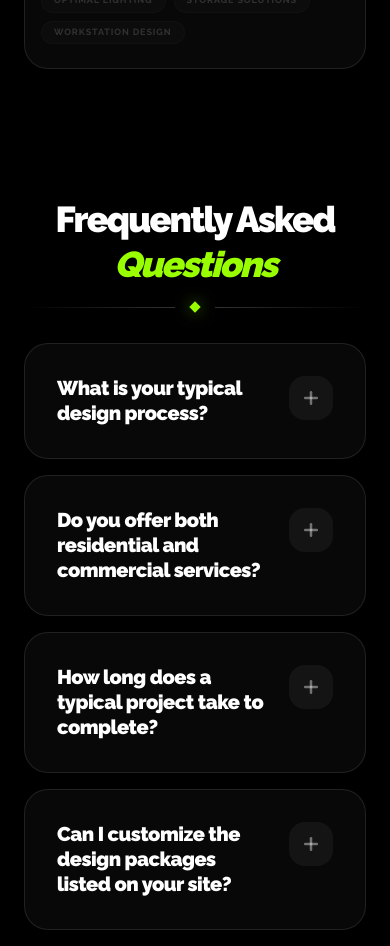
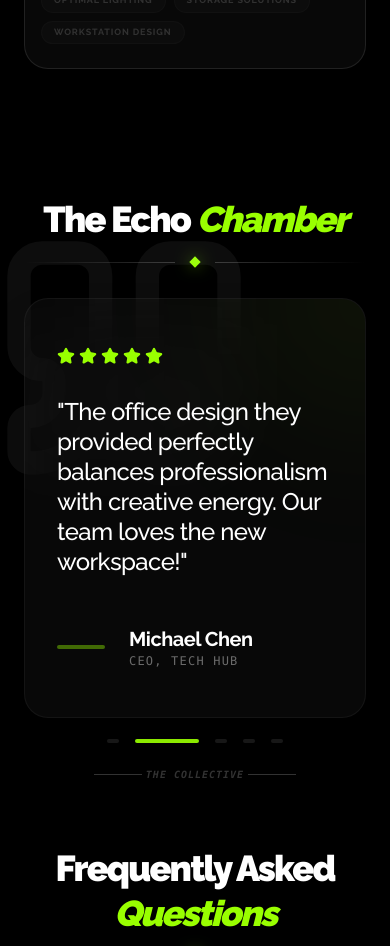
Before and after one commit to Simileholluwa/dbcolors, a Next.js app: page / in a window 390 px wide. Shown: the part 4720-5666 px from the top of the page. Built offline with nearby package versions, Linux system fonts and the light colour scheme.

Commit message:
feat: Enhance testimonials with auto-rotation and new content, update navigation, and relocate hero image.

```diff
--- a/src/app/layout.tsx
+++ b/src/app/layout.tsx
@@ -1,4 +1,4 @@
-import type { Metadata } from "next";
+import type { Metadata, Viewport } from "next";
 import { Raleway } from "next/font/google";
 import Image from "next/image";
 import "./globals.css";
@@ -13,6 +13,17 @@ const raleway = Raleway({
 export const metadata: Metadata = {
   title: "dbcolors.ng | Premium Interior Design",
   description: "Excellence in interior design for homes and offices.",
+  appleWebApp: {
+    title: "dbcolors.ng",
+    statusBarStyle: "black",
+    capable: true,
+  },
+};
+
+export const viewport: Viewport = {
+  themeColor: "#000000",
+  width: "device-width",
+  initialScale: 1,
 };
 
 export default function RootLayout({
--- a/src/app/page.tsx
+++ b/src/app/page.tsx
@@ -15,8 +15,8 @@ export default function Home() {
       <Hero />
       {/* <Gallery /> */}
       <Packages />
-      {/* <AboutUs />
-      <Testimonials /> */}
+      {/* <AboutUs /> */}
+      <Testimonials />
       <FAQ />
       <CTA />
       <Footer />
--- a/src/components/Gallery.tsx
+++ b/src/components/Gallery.tsx
@@ -1,94 +1,103 @@
 "use client";
 
-import React from "react";
-import { motion } from "framer-motion";
+import React, { useRef } from "react";
+import { motion, useScroll, useTransform, useSpring } from "framer-motion";
 import Image from "next/image";
 import { ArrowUpRight } from "lucide-react";
 
+const ProjectCard = ({ project, index }: { project: any; index: number }) => {
+  const cardRef = useRef(null);
+  const { scrollYProgress } = useScroll({
+    target: cardRef,
+    offset: ["start 90%", "start 40%"],
+  });
+
+  const y = useTransform(scrollYProgress, [0, 1], [0, -30]);
+  const opacity = useTransform(scrollYProgress, [0, 1], [0, 1]);
+  const scale = useTransform(scrollYProgress, [0, 1], [0.98, 1]);
+
+  const springOpacity = useSpring(opacity, { stiffness: 100, damping: 30, restDelta: 0.001 });
+  const springScale = useSpring(scale, { stiffness: 100, damping: 30, restDelta: 0.001 });
+
+  return (
+    <motion.div
+      ref={cardRef}
+      style={{
+        opacity: springOpacity,
+        scale: springScale,
+      }}
+      className={`relative group overflow-hidden rounded-[2rem] border border-white/5 bg-white/[0.02] ${project.span}`}
+    >
+      <motion.div style={{ y }} className="absolute inset-0 h-[120%] -top-[10%]">
+        <Image
+          src={project.image}
+          alt={project.name}
+          fill
+          className="object-cover transition-transform duration-1000 group-hover:scale-105"
+        />
+      </motion.div>
+
+      <div className="absolute inset-0 bg-gradient-to-t from-black/90 via-black/20 to-transparent opacity-60 group-hover:opacity-80 transition-opacity duration-700" />
+
+      <div className="absolute bottom-8 left-8 right-8 flex justify-between items-end">
+        <div className="transform translate-y-2 group-hover:translate-y-0 transition-transform duration-500">
+          <span className="text-primary text-[10px] uppercase tracking-[0.3em] font-black mb-2 block opacity-0 group-hover:opacity-100 transition-opacity delay-100">
+            Showcase 0{index + 1}
+          </span>
+          <h3 className="text-3xl font-bold text-white tracking-tighter leading-none">
+            {project.name}
+          </h3>
+        </div>
+        <motion.div
+          whileHover={{ scale: 1.1, rotate: 45 }}
+          className="bg-white/10 backdrop-blur-xl p-4 rounded-2xl border border-white/20 text-white group-hover:bg-primary group-hover:text-secondary group-hover:border-primary transition-all duration-500"
+        >
+          <ArrowUpRight size={24} />
+        </motion.div>
+      </div>
+    </motion.div>
+  );
+};
+
 const Gallery = () => {
   const projects = [
-    {
-      name: "Mondrian",
-      image: "/gallery/living-room.png",
-      span: "md:col-span-1 md:row-span-1",
-    },
-    {
-      name: "Nirnia",
-      image: "/gallery/kitchen.png",
-      span: "md:col-span-1 md:row-span-2",
-    },
-    {
-      name: "Artex",
-      image: "/gallery/bedroom.png",
-      span: "md:col-span-1 md:row-span-1",
-    },
-    {
-      name: "Brera",
-      image: "/gallery/office.png",
-      span: "md:col-span-2 md:row-span-1",
-    },
-    {
-      name: "Alea Pro",
-      image: "/gallery/hero-room.jpg",
-      span: "md:col-span-1 md:row-span-1",
-    },
-    {
-      name: "Moderno",
-      image: "/gallery/living-room.png",
-      span: "md:col-span-1 md:row-span-1",
-    },
+    { name: "Mondrian", image: "/gallery/living-room.png", span: "md:col-span-1 md:row-span-1" },
+    { name: "Nirnia", image: "/gallery/kitchen.png", span: "md:col-span-1 md:row-span-2" },
+    { name: "Artex", image: "/gallery/bedroom.png", span: "md:col-span-1 md:row-span-1" },
+    { name: "Brera", image: "/gallery/office.png", span: "md:col-span-2 md:row-span-1" },
+    { name: "Alea Pro", image: "/gallery/hero-room.jpg", span: "md:col-span-1 md:row-span-1" },
+    { name: "Moderno", image: "/gallery/living-room.png", span: "md:col-span-1 md:row-span-1" },
   ];
 
   return (
-    <section className="py-24 bg-white" id="gallery">
+    <section className="py-32 bg-transparent relative z-10" id="gallery">
       <div className="container mx-auto px-6">
-        <div className="flex flex-col md:flex-row justify-between items-end mb-16 gap-8">
-          <div className="max-w-2xl">
-            <motion.h2
-              initial={{ opacity: 0, x: -20 }}
-              whileInView={{ opacity: 1, x: 0 }}
+        <div className="flex flex-col md:flex-row justify-between items-start md:items-end mb-20 gap-12">
+          <div className="max-w-3xl">
+            <motion.div
+              initial={{ opacity: 0, y: 30 }}
+              whileInView={{ opacity: 1, y: 0 }}
               viewport={{ once: true }}
-              className="text-4xl md:text-6xl font-bold tracking-tight mb-6"
+              className="mb-8"
             >
-              Explore Our Proudly <br />
-              <span className="text-secondary italic">Collection</span>
-            </motion.h2>
+              <span className="text-primary text-xs font-black uppercase tracking-[0.5em] mb-4 block">PORTFOLIO</span>
+              <h2 className="text-5xl md:text-8xl font-black tracking-tighter leading-[0.85] text-white">
+                Archival <br />
+                <span className="text-primary italic opacity-90">Chronicles</span>
+              </h2>
+            </motion.div>
           </div>
-          <div className="max-w-md text-right md:text-left">
-            <p className="text-secondary/60 text-sm md:text-base leading-relaxed">
-              dbcolors.ng will showcase its vision of contemporary architecture,
-              interior design trends, and innovative living solutions for modern homes and offices.
+          <div className="max-w-md">
+            <p className="text-white/40 text-base md:text-lg leading-relaxed font-medium">
+              A curated anthology of architectural excellence, where precision
+              meets unconventional luxury across residential and workspace frontiers.
             </p>
           </div>
         </div>
 
-        <div className="grid grid-cols-1 md:grid-cols-3 gap-6 auto-rows-[300px] md:auto-rows-[400px]">
+        <div className="grid grid-cols-1 md:grid-cols-3 gap-8 auto-rows-[350px] md:auto-rows-[450px]">
           {projects.map((project, index) => (
-            <motion.div
-              key={index}
-              initial={{ opacity: 0, y: 20 }}
-              whileInView={{ opacity: 1, y: 0 }}
-              viewport={{ once: true }}
-              transition={{ delay: index * 0.1 }}
-              className={`relative group overflow-hidden rounded-3xl ${project.span}`}
-            >
-              <Image
-                src={project.image}
-                alt={project.name}
-                fill
-                className="object-cover transition-transform duration-700 group-hover:scale-110"
-              />
-              <div className="absolute inset-0 bg-gradient-to-t from-black/80 via-transparent to-transparent opacity-0 group-hover:opacity-100 transition-opacity duration-500" />
-
-              <div className="absolute bottom-6 left-6 right-6 flex justify-between items-end transform translate-y-4 group-hover:translate-y-0 transition-transform duration-500">
-                <h3 className="text-2xl font-bold text-white tracking-tight">
-                  {project.name}
-                </h3>
-                <div className="bg-white/20 backdrop-blur-md p-3 rounded-full border border-white/30 text-white group-hover:bg-primary group-hover:text-secondary transition-colors duration-300">
-                  <ArrowUpRight size={20} />
-                </div>
-              </div>
-            </motion.div>
+            <ProjectCard key={index} project={project} index={index} />
           ))}
         </div>
       </div>
--- a/src/components/Hero.tsx
+++ b/src/components/Hero.tsx
@@ -2,7 +2,6 @@
 
 import React from "react";
 import { motion } from "framer-motion";
-import Image from "next/image";
 
 const Hero = () => {
   return (
--- a/src/components/Testimonials.tsx
+++ b/src/components/Testimonials.tsx
@@ -1,14 +1,14 @@
 "use client";
 
-import React, { useState } from "react";
+import React, { useState, useEffect } from "react";
 import { motion, AnimatePresence } from "framer-motion";
-import { Star, ChevronLeft, ChevronRight, Quote } from "lucide-react";
+import { Star, Quote } from "lucide-react";
 
 const testimonials = [
   {
     name: "Sarah Johnson",
     role: "Homeowner, Lagos",
-    text: "Working with dbcolors.ng was a dream. They transformed my outdated living room into a modern sanctuary that I proud to call home.",
+    text: "Working with dbcolors.ng was a dream. They transformed my outdated living room into a modern sanctuary that I'm proud to call home.",
     rating: 5,
   },
   {
@@ -23,73 +23,144 @@ const testimonials = [
     text: "Attention to detail and excellence in execution. They really listened to our needs and delivered beyond our expectations.",
     rating: 5,
   },
+  {
+    name: "David Okoro",
+    role: "Real Estate Developer",
+    text: "Their ability to translate complex architectural requirements into stunning interior realities is unmatched in the industry.",
+    rating: 5,
+  },
+  {
+    name: "Elena Rodriguez",
+    role: "Modernist Architect",
+    text: "dbcolors understands the relationship between light, space, and texture. A true partner for high-end residential projects.",
+    rating: 5,
+  },
 ];
 
 const Testimonials = () => {
   const [currentIndex, setCurrentIndex] = useState(0);
+  const [isHovered, setIsHovered] = useState(false);
 
-  const next = () => setCurrentIndex((prev) => (prev + 1) % testimonials.length);
-  const prev = () => setCurrentIndex((prev) => (prev - 1 + testimonials.length) % testimonials.length);
+  // Auto-switch testimonials with interaction reset
+  useEffect(() => {
+    if (isHovered) return;
+
+    const timer = setInterval(() => {
+      setCurrentIndex((prev) => (prev + 1) % testimonials.length);
+    }, 6000);
+
+    return () => clearInterval(timer);
+  }, [currentIndex, isHovered]); // Reset interval whenever index changes or hover state changes
+
+  const handleManualSwitch = (index: number) => {
+    setCurrentIndex(index);
+  };
 
   return (
-    <section className="py-24 bg-zinc-50 overflow-hidden" id="testimonials">
-      <div className="container mx-auto px-6">
-        <div className="text-center mb-16">
+    <section className="py-16 md:py-24 bg-transparent relative overflow-hidden" id="testimonials">
+      <div className="container mx-auto px-6 relative z-10">
+        <div className="max-w-4xl mx-auto">
+          {/* Standardized Header */}
+          <div className="mb-8 flex flex-col items-center text-center">
+            <div className="mx-auto">
               <motion.h2
                 initial={{ opacity: 0, y: 20 }}
                 whileInView={{ opacity: 1, y: 0 }}
                 viewport={{ once: true }}
-            className="text-4xl md:text-5xl font-bold tracking-tight mb-4"
+                className="text-4xl md:text-6xl font-black tracking-tighter text-white leading-tight"
               >
-            Client <span className="text-secondary italic">Feedback</span>
+                The Echo <span className="text-primary italic">Chamber</span>
               </motion.h2>
-          <div className="w-20 h-1 bg-primary mx-auto rounded-full" />
+              <motion.div
+                initial={{ opacity: 0 }}
+                whileInView={{ opacity: 1 }}
+                viewport={{ once: true }}
+                className="flex items-center justify-center gap-4 mt-4 mx-auto"
+              >
+                <motion.div
+                  initial={{ width: 0 }}
+                  whileInView={{ width: "150px" }}
+                  transition={{ duration: 1, ease: "circOut" }}
+                  className="h-[1px] bg-gradient-to-r from-transparent to-white/20"
+                />
+                <motion.div
+                  initial={{ scale: 0, rotate: 45 }}
+                  whileInView={{ scale: 1, rotate: 45 }}
+                  transition={{ duration: 0.5, delay: 0.4 }}
+                  className="w-2 h-2 bg-primary shadow-[0_0_15px_rgba(153,255,0,0.5)]"
+                />
+                <motion.div
+                  initial={{ width: 0 }}
+                  whileInView={{ width: "150px" }}
+                  transition={{ duration: 1, ease: "circOut" }}
+                  className="h-[1px] bg-gradient-to-l from-transparent to-white/20"
+                />
+              </motion.div>
+            </div>
           </div>
 
-        <div className="relative max-w-4xl mx-auto">
-          <div className="absolute top-0 left-0 -translate-x-12 -translate-y-12 text-zinc-200 z-0">
-            <Quote size={120} />
+          <div className="relative">
+            {/* Massive Static Quote Marker */}
+            <div className="absolute -top-20 -left-10 text-white/5 pointer-events-none">
+              <Quote size={280} />
             </div>
 
-          <div className="relative z-10 bg-white border border-zinc-100 p-10 md:p-16 rounded-[3rem] shadow-xl">
-            <AnimatePresence mode="wait">
+            <div
+              className="relative z-10 bg-white/[0.03] backdrop-blur-2xl border border-white/5 rounded-[1.5rem] shadow-2xl overflow-hidden min-h-[420px]"
+              onMouseEnter={() => setIsHovered(true)}
+              onMouseLeave={() => setIsHovered(false)}
+            >
+              <AnimatePresence mode="popLayout" initial={false}>
                 <motion.div
                   key={currentIndex}
-                initial={{ opacity: 0, x: 20 }}
-                animate={{ opacity: 1, x: 0 }}
-                exit={{ opacity: 0, x: -20 }}
-                className="flex flex-col items-center text-center"
+                  initial={{ x: "100%", opacity: 0, filter: "blur(10px)" }}
+                  animate={{ x: 0, opacity: 1, filter: "blur(0px)" }}
+                  exit={{ x: "-100%", opacity: 0, filter: "blur(10px)" }}
+                  transition={{ duration: 0.8, ease: [0.16, 1, 0.3, 1] }}
+                  className="absolute inset-0 p-8 md:p-16 flex flex-col justify-center"
                 >
-                <div className="flex gap-1 mb-6 text-primary">
+                  {/* Internal Decorative Gradient */}
+                  <div className="absolute top-0 right-0 w-64 h-64 bg-primary/5 rounded-full blur-[80px] -translate-y-1/2 translate-x-1/2" />
+
+                  <div className="relative z-10">
+                    <div className="flex gap-1 mb-8">
                       {[...Array(testimonials[currentIndex].rating)].map((_, i) => (
-                    <Star key={i} size={20} fill="currentColor" />
+                        <Star key={i} size={18} fill="currentColor" className="text-primary" />
                       ))}
                     </div>
 
-                <p className="text-xl md:text-2xl text-secondary/80 leading-relaxed italic mb-10">
+                    <blockquote className="text-2xl md:text-3xl lg:text-4xl text-white font-medium leading-tight tracking-tight mb-12 max-w-4xl">
                       "{testimonials[currentIndex].text}"
-                </p>
+                    </blockquote>
 
+                    <div className="flex items-center gap-6 mt-auto">
+                      <div className="w-12 h-1 bg-primary/40 rounded-full" />
                       <div>
-                  <h4 className="text-xl font-bold text-secondary">{testimonials[currentIndex].name}</h4>
-                  <p className="text-secondary/40 font-medium">{testimonials[currentIndex].role}</p>
+                        <h4 className="text-xl font-bold text-white tracking-tight">{testimonials[currentIndex].name}</h4>
+                        <p className="text-white/40 font-mono text-xs uppercase tracking-widest">{testimonials[currentIndex].role}</p>
+                      </div>
+                    </div>
                   </div>
                 </motion.div>
               </AnimatePresence>
+            </div>
 
-            <div className="flex justify-center gap-4 mt-12">
+            {/* Architectural Footer Accent & Progress */}
+            <div className="absolute -bottom-16 right-0 left-0 flex flex-col items-center gap-6">
+              <div className="flex gap-4">
+                {testimonials.map((_, i) => (
                   <button
-                onClick={prev}
-                className="p-4 rounded-full border border-zinc-200 hover:bg-secondary hover:text-primary transition-all active:scale-90"
-              >
-                <ChevronLeft size={24} />
-              </button>
-              <button
-                onClick={next}
-                className="p-4 rounded-full border border-zinc-200 hover:bg-secondary hover:text-primary transition-all active:scale-90"
-              >
-                <ChevronRight size={24} />
-              </button>
+                    key={i}
+                    onClick={() => handleManualSwitch(i)}
+                    className={`h-1 transition-all duration-700 rounded-full ${i === currentIndex ? "w-16 bg-primary" : "w-3 bg-white/10 hover:bg-white/20"}`}
+                  />
+                ))}
+              </div>
+              <div className="flex gap-1 items-center opacity-20">
+                <div className="w-12 h-px bg-white" />
+                <span className="text-[10px] text-white font-mono tracking-widest uppercase italic font-bold">The Collective</span>
+                <div className="w-12 h-px bg-white" />
+              </div>
             </div>
           </div>
         </div>
```
Also changed, not shown: src/components/Navbar.tsx (+4 -3 lines), public/hero.png (renamed from public/gallery/hero.png). Lines whose indentation alone changed are shown as unchanged.
